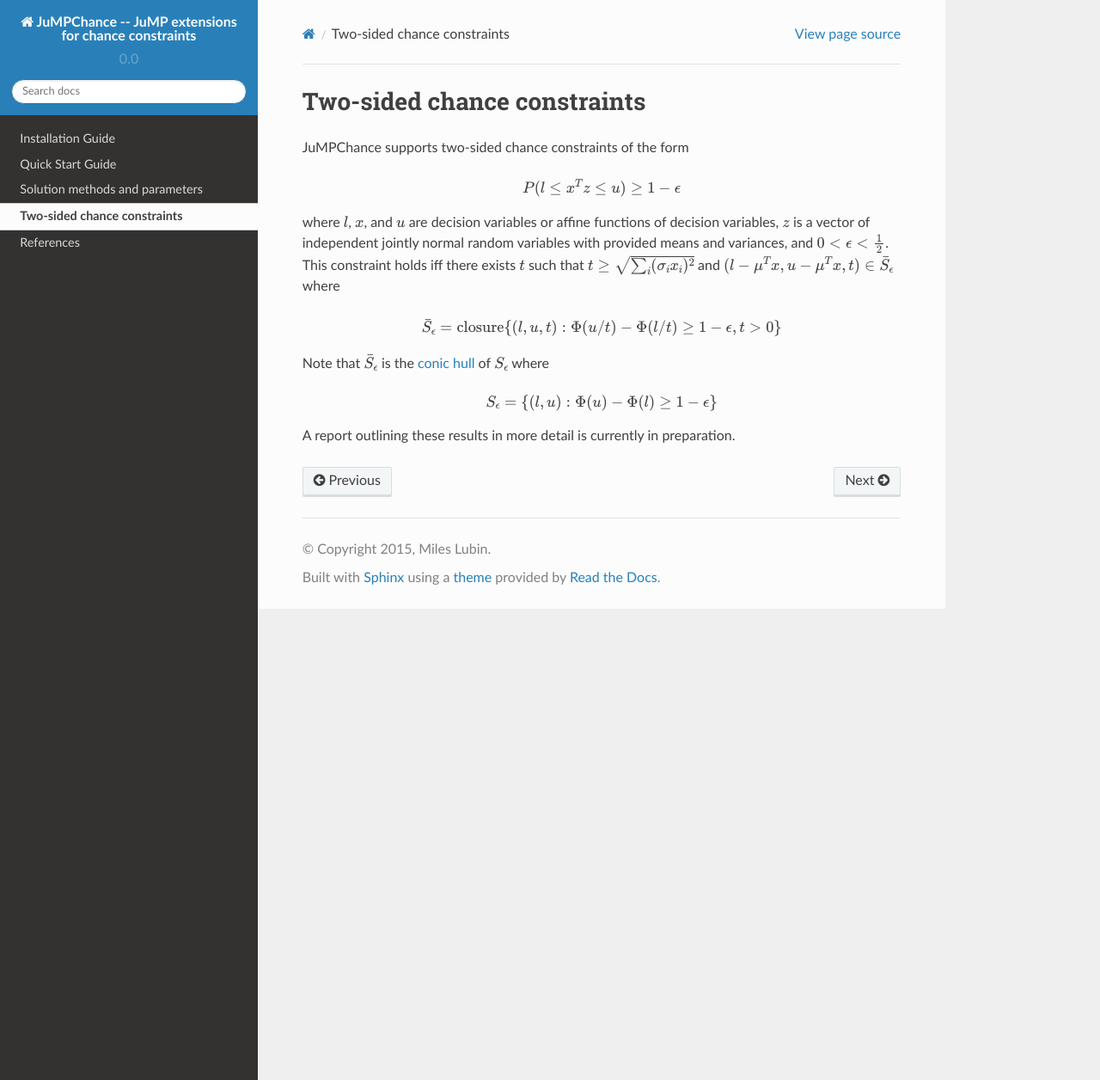
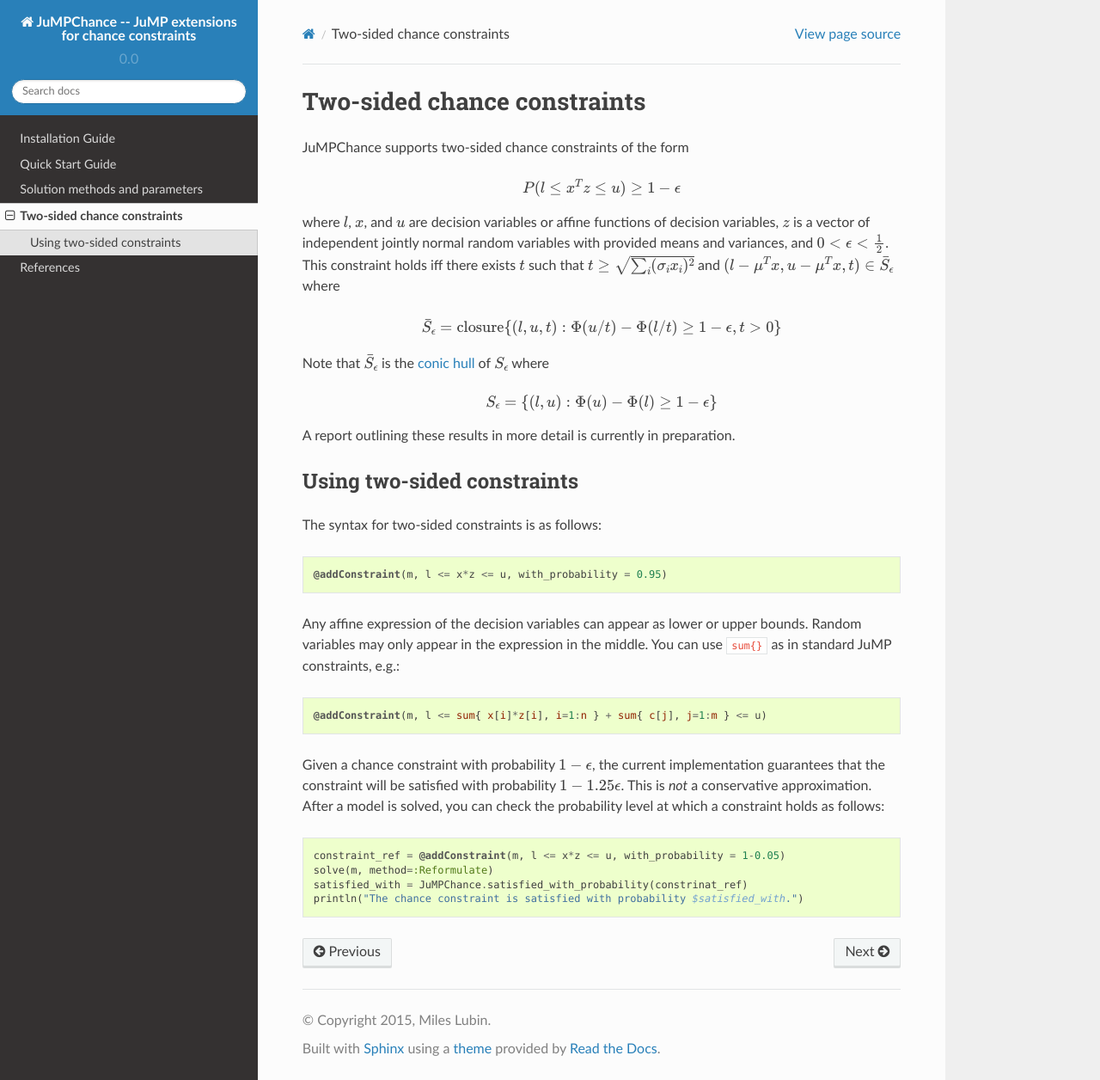
Before and after one commit to mlubin/JuMPChance.jl, a Sphinx documentation site: the page built from doc/twoside.rst, in a window 1280 px wide and 1256 px high. Shown: the whole window at 86% size. Built offline with Sphinx 7.4.7 and the Read the Docs theme 2.0.0, drawn with Linux system fonts in a browser that asks for light colours.

Commit message:
more docs

```diff
--- a/doc/twoside.rst
+++ b/doc/twoside.rst
@@ -21,3 +21,21 @@ Note that :math:`\bar S_\epsilon` is the `conic hull <http://en.wikipedia.org/wi
     S_\epsilon = \{ (l,u) : \Phi(u) - \Phi(l) \geq 1-\epsilon \}
 
 A report outlining these results in more detail is currently in preparation.
+
+Using two-sided constraints
+^^^^^^^^^^^^^^^^^^^^^^^^^^^
+
+The syntax for two-sided constraints is as follows::
+
+    @addConstraint(m, l <= x*z <= u, with_probability = 0.95)
+
+Any affine expression of the decision variables can appear as lower or upper bounds. Random variables may only appear in the expression in the middle. You can use ``sum{}`` as in standard JuMP constraints, e.g.::
+
+    @addConstraint(m, l <= sum{ x[i]*z[i], i=1:n } + sum{ c[j], j=1:m } <= u)
+
+Given a chance constraint with probability :math:`1-\epsilon`, the current implementation guarantees that the constraint will be satisfied with probability :math:`1-1.25\epsilon`. This is *not* a conservative approximation. After a model is solved, you can check the probability level at which a constraint holds as follows::
+
+    constraint_ref = @addConstraint(m, l <= x*z <= u, with_probability = 1-0.05)
+    solve(m, method=:Reformulate)
+    satisfied_with = JuMPChance.satisfied_with_probability(constrinat_ref)
+    println("The chance constraint is satisfied with probability $satisfied_with.")
```
Also changed, not shown: 1 other file.
